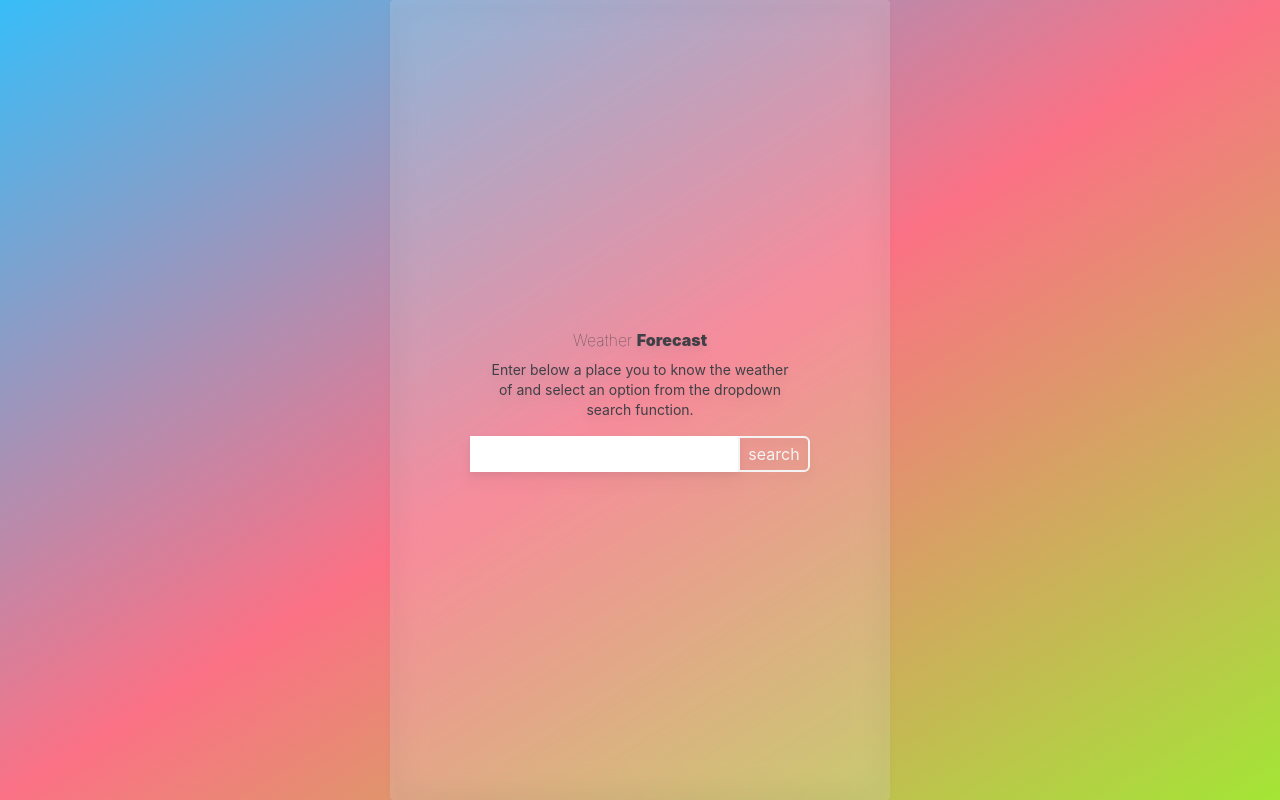
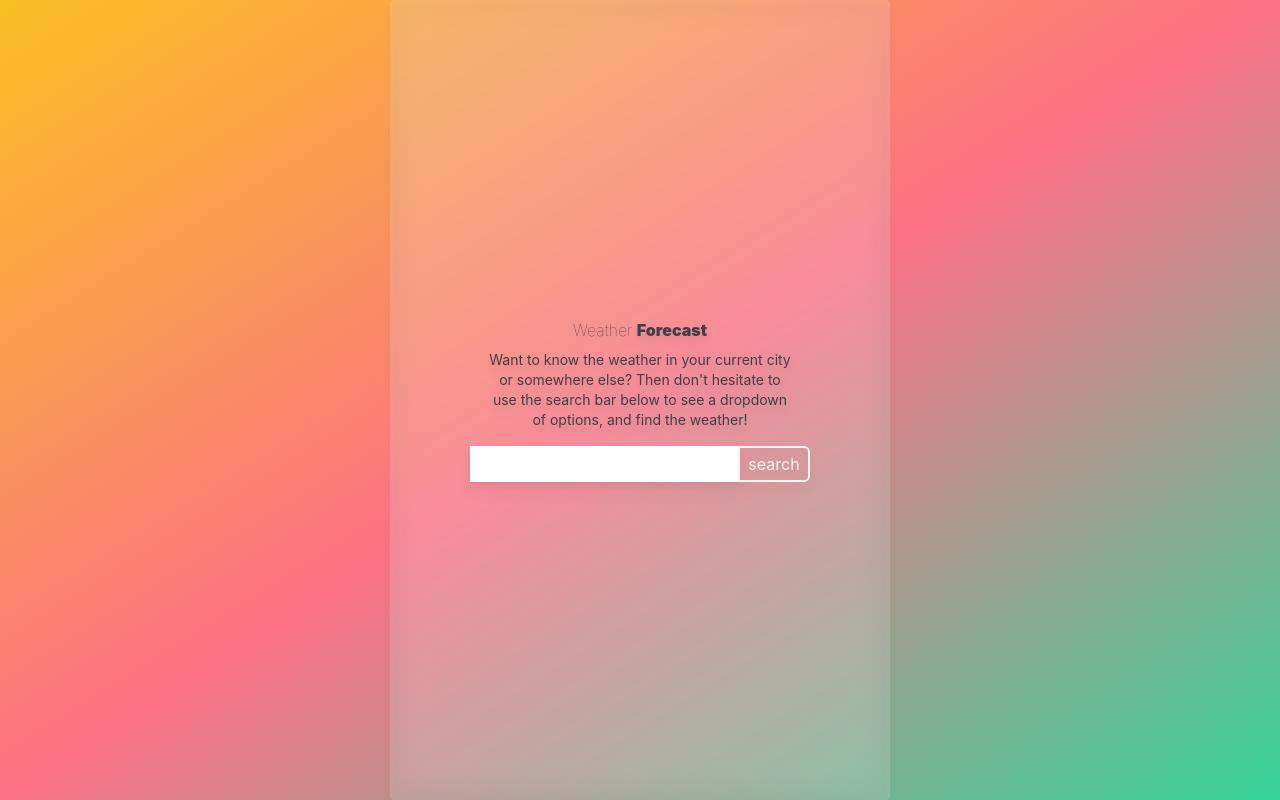
Before and after one commit to KajTassi/TypeScript-Weather-API, a React (Create React App) app: page / in a window 1280 px wide. Built offline with nearby package versions, Linux system fonts and the light colour scheme.

Commit message:
final code

```diff
--- a/src/App.tsx
+++ b/src/App.tsx
@@ -18,7 +18,7 @@ const {
 
   return (
     <main className="flex justify-center items-center bg-gradient-to-br
-    from-sky-400 via-rose-400 to-lime-400 h-[100vh] w-full">
+    from-amber-400 via-rose-400 to-emerald-400 h-[100vh] w-full">
 
     {forecast ? (
       <Forecast data={forecast} />
--- a/src/search.tsx
+++ b/src/search.tsx
@@ -18,17 +18,19 @@ const Search = ({
 }:Props): JSX.Element => {
 
     return (
-    <main className="flex justify-center items-center bg-gradient-to-br from-sky-400 via-rose-400 to-lime-400 h-[100vh] w-full">
+    <main className="flex justify-center items-center bg-gradient-to-br
+    from-amber-400 via-rose-400 to-emerald-400 h-[100vh] w-full">
 
       <section className="w-full md:max-w-[500px] p-4 flex flex-col text-center items-center justify-center md:px-10
       lg:p-24 h-full lg:h-[500] bg-white bg-opacity-20 backdrop-blur-lg drop-shadow-lg rounded text-zinc-700">
 
-      <h1 className="text-4x1 font-thin">
+      <h1 className="text-7x1 font-thin">
         Weather <span className="font-black">Forecast</span>
       </h1>
 
       <p className="text-sm mt-2">
-        Enter below a place you to know the weather of and select an option from the dropdown search function.
+        Want to know the weather in your current city or somewhere else? Then don't hesitate to use the search
+        bar below to see a dropdown of options, and find the weather!
       </p>
 
         <div className="relative flex mt-10 md:mt-4">
```
